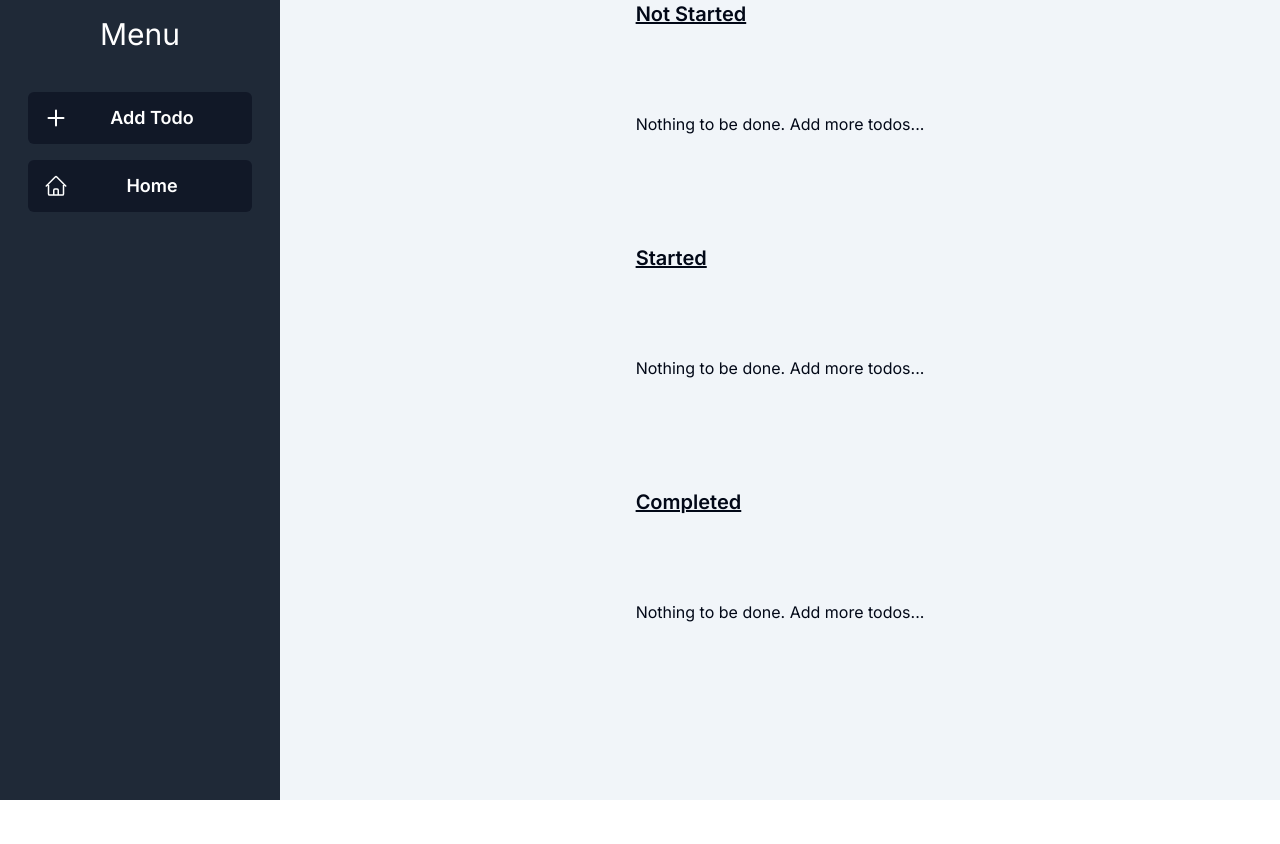
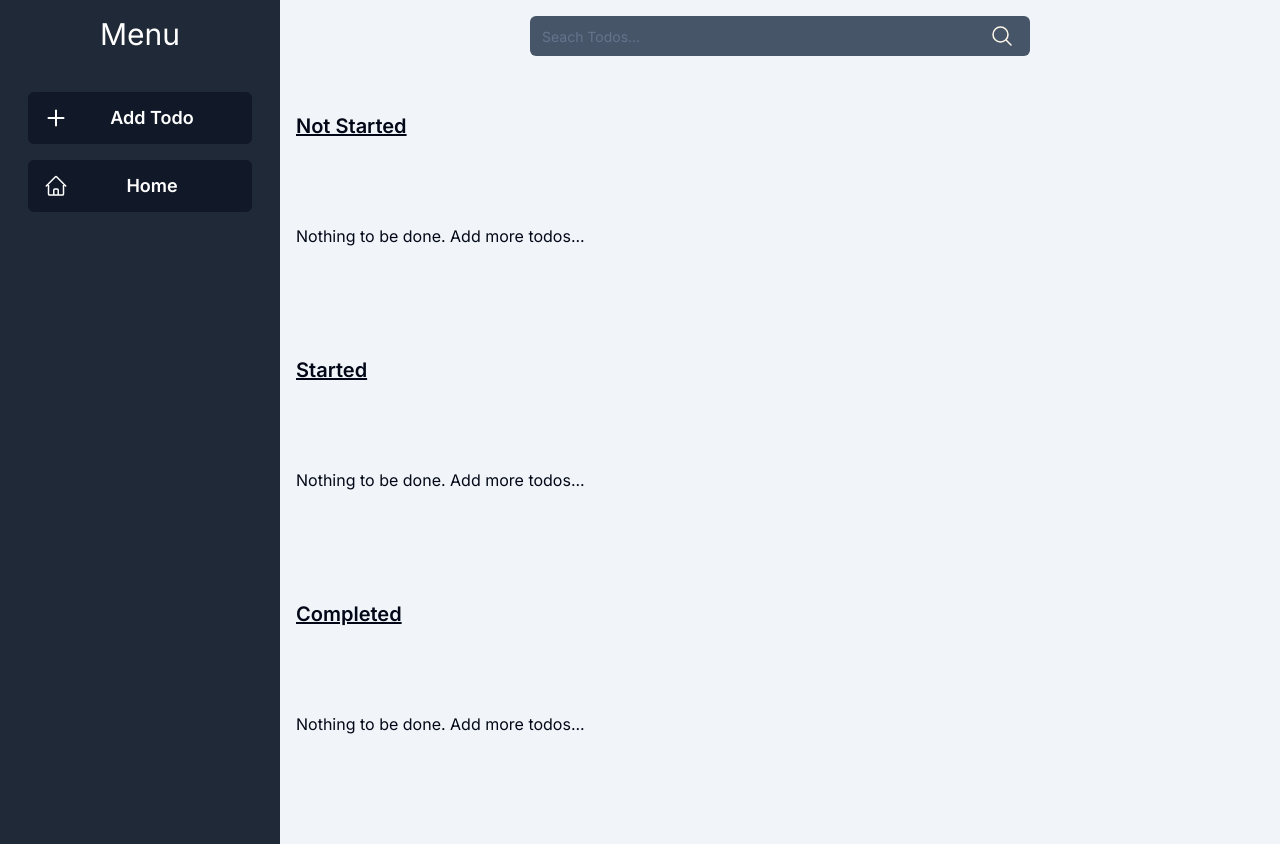
Before and after one commit to Jeetjyoti-Deka/todo_app, a Next.js app: page / in a window 1280 px wide. Before the commit the page ends 800 px from the top, so only its background shows below. Built offline with nearby package versions, Linux system fonts and the light colour scheme.

Commit message:
Implement Search UI

```diff
--- a/app/page.tsx
+++ b/app/page.tsx
@@ -1,9 +1,13 @@
+import Search from "@/components/Search";
 import TodoList from "@/components/TodoList";
 
 export default function Home() {
   return (
-    <div className="flex-1 flex justify-center items-start bg-slate-100">
-      <TodoList />
+    <div className="flex-1 flex justify-center bg-slate-100">
+      <div className="w-full">
+        <Search />
+        <TodoList />
+      </div>
     </div>
   );
 }
--- /dev/null
+++ b/components/Search.tsx
@@ -0,0 +1,104 @@
+// import { Input } from "./ui/input";
+
+// const Search = () => {
+//   return (
+//     <div className="w-full bg-slate-700 flex items-center justify-center py-4">
+//       <Input className="w-1/2 bg-slate-600 outline-none border-none focus-visible:ring-slate-300 focus:text-gray-300" />
+//     </div>
+//   );
+// };
+// export default Search;
+
+"use client";
+
+import { zodResolver } from "@hookform/resolvers/zod";
+import { useForm } from "react-hook-form";
+import * as z from "zod";
+
+import { Button } from "@/components/ui/button";
+import {
+  Form,
+  FormControl,
+  FormDescription,
+  FormField,
+  FormItem,
+  FormLabel,
+  FormMessage,
+} from "@/components/ui/form";
+import { Input } from "@/components/ui/input";
+import { useRouter } from "next/navigation";
+
+const formSchema = z.object({
+  search: z.string().min(2, {
+    message: "Username must be at least 2 characters.",
+  }),
+});
+
+export default function ProfileForm() {
+  const router = useRouter();
+  // 1. Define your form.
+  const form = useForm<z.infer<typeof formSchema>>({
+    resolver: zodResolver(formSchema),
+    defaultValues: {
+      search: "",
+    },
+  });
+
+  // 2. Define a submit handler.
+  function onSubmit(values: z.infer<typeof formSchema>) {
+    // Do something with the form values.
+    // ✅ This will be type-safe and validated.
+    console.log(values);
+    router.push(`/todos/search/${values.search}`);
+  }
+
+  return (
+    <Form {...form}>
+      <div className="w-full bg-transparent flex items-center justify-center py-4">
+        <form
+          onSubmit={form.handleSubmit(onSubmit)}
+          className="space-y-8 w-1/2"
+        >
+          <FormField
+            control={form.control}
+            name="search"
+            render={({ field }) => (
+              <FormItem>
+                <FormControl>
+                  <div className="relative">
+                    <Input
+                      placeholder="Seach Todos..."
+                      {...field}
+                      className="w-full bg-slate-600 outline-none border-none focus-visible:ring-slate-900 focus:text-gray-300"
+                    />
+                    <Button
+                      type="submit"
+                      variant="ghost"
+                      className="absolute top-0 right-0 hover:bg-slate-700 "
+                    >
+                      <svg
+                        xmlns="http://www.w3.org/2000/svg"
+                        fill="none"
+                        viewBox="0 0 24 24"
+                        strokeWidth={1.5}
+                        stroke="currentColor"
+                        className="w-6 h-6 invert"
+                      >
+                        <path
+                          strokeLinecap="round"
+                          strokeLinejoin="round"
+                          d="M21 21l-5.197-5.197m0 0A7.5 7.5 0 105.196 5.196a7.5 7.5 0 0010.607 10.607z"
+                        />
+                      </svg>
+                    </Button>
+                  </div>
+                </FormControl>
+                <FormMessage />
+              </FormItem>
+            )}
+          />
+        </form>
+      </div>
+    </Form>
+  );
+}
--- a/components/TodoList.tsx
+++ b/components/TodoList.tsx
@@ -76,7 +76,7 @@ export default function TodoList() {
     };
   }, []);
   return (
-    <div className="flex flex-col gap-10">
+    <div className="flex flex-col ml-4 gap-10 my-10">
       <div className="flex flex-col gap-4">
         <h1 className="text-xl font-semibold underline">Not Started</h1>
         {notStartedTodos.length > 0 ? (
--- a/components/UpdateTodoForm.tsx
+++ b/components/UpdateTodoForm.tsx
@@ -89,10 +89,6 @@ const UpdateTodoForm = ({ id }: { id: string }) => {
       const retrieved_todo = store.get(id);
 
       retrieved_todo.onsuccess = function () {
-        // console.log(retrieved_todo.result);
-
-        // const new
-
         form.reset({
           ...retrieved_todo.result,
           due: new Date(),
--- a/components/ui/input.tsx
+++ b/components/ui/input.tsx
@@ -11,7 +11,7 @@ const Input = React.forwardRef<HTMLInputElement, InputProps>(
       <input
         type={type}
         className={cn(
-          "flex h-10 w-full rounded-md border border-input bg-background px-3 py-2 text-sm text-gray-200 focus:text-slate-800 ring-offset-background file:border-0 file:bg-transparent file:text-sm file:font-medium placeholder:text-muted-foreground focus-visible:outline-none focus-visible:ring-2 focus-visible:ring-gray-900  disabled:cursor-not-allowed disabled:opacity-50",
+          "flex h-10 w-full rounded-md border border-input bg-background px-3 py-2 text-sm text-gray-200 focus:text-slate-800 ring-offset-background file:border-0 file:bg-transparent file:text-sm file:font-medium placeholder:text-muted-foreground focus-visible:outline-none focus-visible:ring-2 focus-visible:ring-gray-900 disabled:cursor-not-allowed disabled:opacity-50",
           className
         )}
         ref={ref}
```
